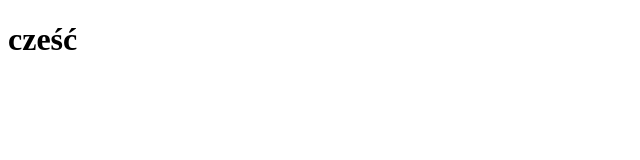
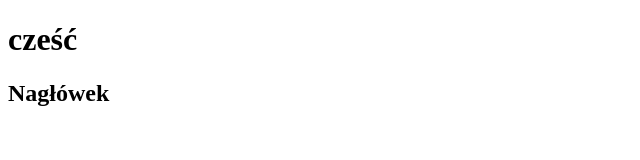
Before and after one commit to dudmi/test, a plain HTML site: page index.html in a window 1280 px wide. Shown: the whole page, without its empty margins (0-640 px from the left). Drawn offline with Linux system fonts and the light colour scheme.

Commit message:
added h2

```diff
--- a/index.html
+++ b/index.html
@@ -8,5 +8,6 @@
 <body>
     <h1>cześć
     </h1>
+    <h2>Nagłówek</h2>
 </body>
 </html>
```
